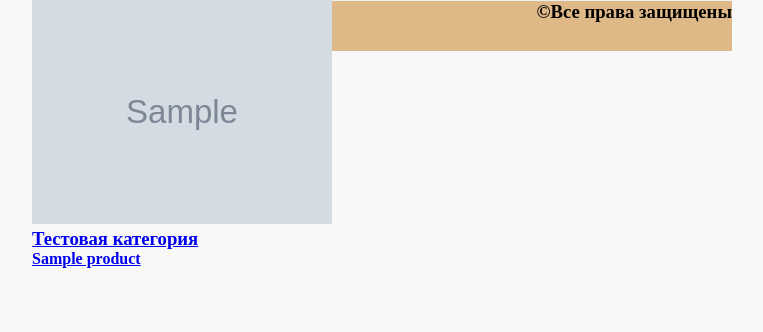
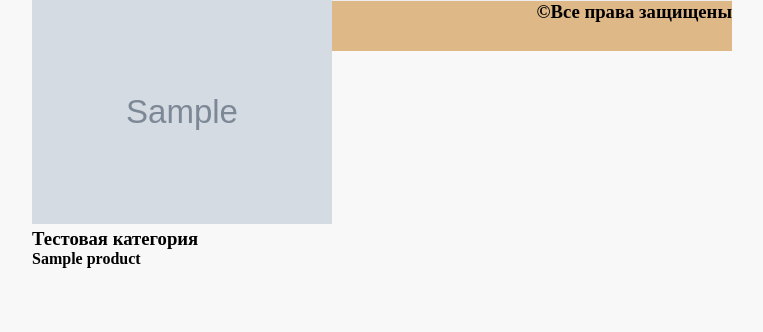
Before and after one commit to GigGun/geekshop2, a Django app: page /products/ in a window 1280 px wide. Shown: the part 101-433 px from the top of the page, without its empty margins (258-1021 px from the left). Run offline with Django 3.2, Linux system fonts and the light colour scheme; tables that the repository leaves empty hold one stand-in row (values such as "Sample post"); grey boxes marked "Sample" are stand-in pictures; some libraries are stand-ins or nearby versions.

Commit message:
fix some problems

```diff
--- a/geekshop/mainapp/templates/mainapp/products.html
+++ b/geekshop/mainapp/templates/mainapp/products.html
@@ -3,20 +3,17 @@
 {% load staticfiles %}
 
 {% block content %}
-<body>
 
 {% for product in products %}
 <div class="block">
-    <a href="catalog-menu-link">
+    <a class="catalog-menu-link">
         <img class="img-catalog" src="/media/{{ product.image }}" alt="{{ product.short_desc }}">
         <div class="block">
             <h3>{{ product.category.name }}</h3>
             <h4>{{ product.name }}</h4>
-<!--            <p>{{ product.description }}</p>-->
         </div>
     </a>
 </div>
 {% endfor %}
 
-</body>
 {% endblock %}
```
